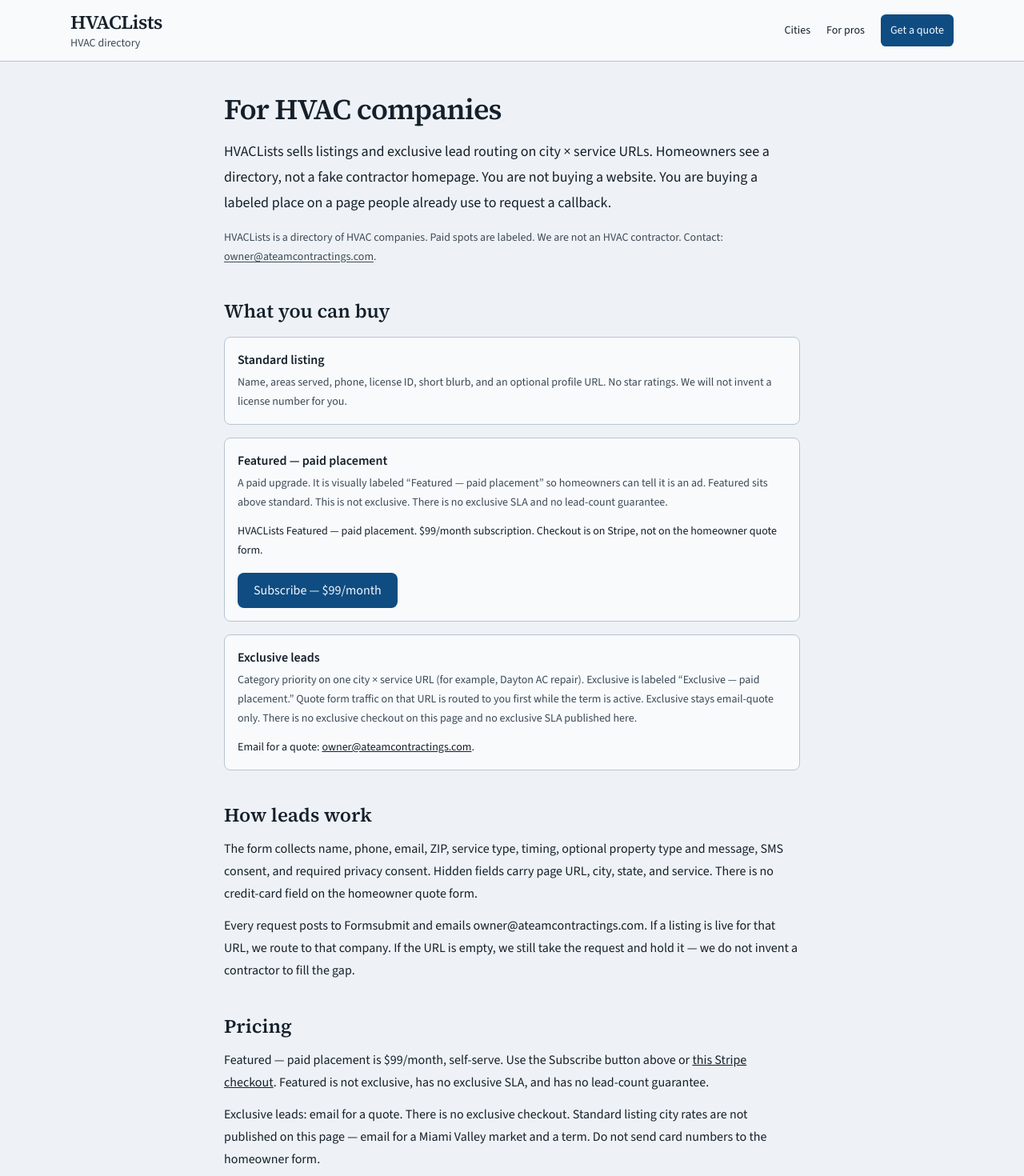
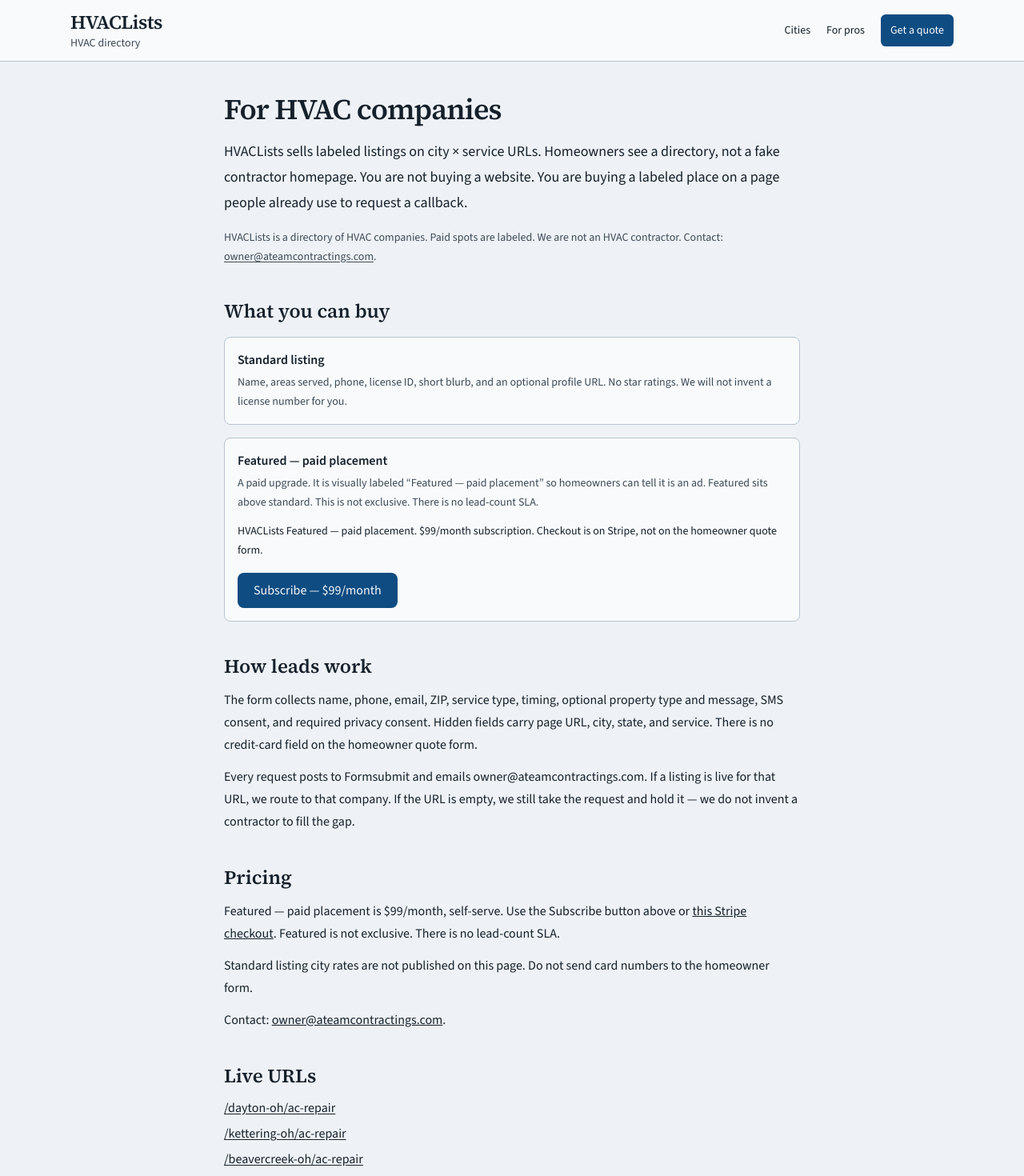
Before and after one commit to ateamowner/hvaclists, a Next.js app: page /for-pros in a window 1280 px wide. Shown: the top 1470 px of the page at 80% size. Built offline with nearby package versions, Linux system fonts and the light colour scheme; no server answers.

Commit message:
Take Exclusive off the /for-pros buy path
City pages are empty, so Exclusive is not sold: no Exclusive card,
price, checkout, or email-for-Exclusive. Featured — paid placement
stays $99/month on the existing Stripe Payment Link.

Co-authored-by: ateamowner <ateamowner@users.noreply.github.com>

```diff
--- a/src/app/for-pros/page.tsx
+++ b/src/app/for-pros/page.tsx
@@ -9,7 +9,7 @@ const FEATURED_CHECKOUT_URL =
 
 export const metadata: Metadata = {
   title: `For HVAC companies — ${site.name}`,
-  description: `How contractors buy ${site.name} listings and exclusive leads. Featured — paid placement is $99/month self-serve. Exclusive is email-quote only. The homeowner form has no credit-card field.`,
+  description: `How contractors buy ${site.name} Featured — paid placement. $99/month self-serve on Stripe. Not exclusive. No lead-count SLA. The homeowner form has no credit-card field.`,
 };
 
 export default function ForProsPage() {
@@ -19,10 +19,10 @@ export default function ForProsPage() {
         For HVAC companies
       </h1>
       <p className="mt-4 text-lg leading-8">
-        {site.name} sells listings and exclusive lead routing on city × service
-        URLs. Homeowners see a directory, not a fake contractor homepage. You
-        are not buying a website. You are buying a labeled place on a page
-        people already use to request a callback.
+        {site.name} sells labeled listings on city × service URLs. Homeowners
+        see a directory, not a fake contractor homepage. You are not buying a
+        website. You are buying a labeled place on a page people already use to
+        request a callback.
       </p>
       <Disclosure className="mt-4" />
 
@@ -43,8 +43,7 @@ export default function ForProsPage() {
           <p className="mt-1 text-sm leading-6 text-muted-foreground">
             A paid upgrade. It is visually labeled “Featured — paid placement”
             so homeowners can tell it is an ad. Featured sits above standard.
-            This is not exclusive. There is no exclusive SLA and no lead-count
-            guarantee.
+            This is not exclusive. There is no lead-count SLA.
           </p>
           <p className="mt-3 text-sm leading-6">
             HVACLists Featured — paid placement. $99/month subscription.
@@ -56,23 +55,6 @@ export default function ForProsPage() {
           >
             Subscribe — $99/month
           </a>
-        </li>
-        <li className="rounded-lg border border-border bg-card p-4">
-          <p className="font-semibold">Exclusive leads</p>
-          <p className="mt-1 text-sm leading-6 text-muted-foreground">
-            Category priority on one city × service URL (for example, Dayton AC
-            repair). Exclusive is labeled “Exclusive — paid placement.” Quote
-            form traffic on that URL is routed to you first while the term is
-            active. Exclusive stays email-quote only. There is no exclusive
-            checkout on this page and no exclusive SLA published here.
-          </p>
-          <p className="mt-3 text-sm leading-6">
-            Email for a quote:{" "}
-            <a href={`mailto:${site.email}`} className="underline">
-              {site.email}
-            </a>
-            .
-          </p>
         </li>
       </ul>
 
@@ -99,17 +81,14 @@ export default function ForProsPage() {
         <a href={FEATURED_CHECKOUT_URL} className="underline">
           this Stripe checkout
         </a>
-        . Featured is not exclusive, has no exclusive SLA, and has no
-        lead-count guarantee.
+        . Featured is not exclusive. There is no lead-count SLA.
       </p>
       <p className="mt-3 leading-7">
-        Exclusive leads: email for a quote. There is no exclusive checkout.
-        Standard listing city rates are not published on this page — email for
-        a Miami Valley market and a term. Do not send card numbers to the
-        homeowner form.
+        Standard listing city rates are not published on this page. Do not send
+        card numbers to the homeowner form.
       </p>
       <p className="mt-3 leading-7">
-        Email:{" "}
+        Contact:{" "}
         <a href={`mailto:${site.email}`} className="underline">
           {site.email}
         </a>
```
